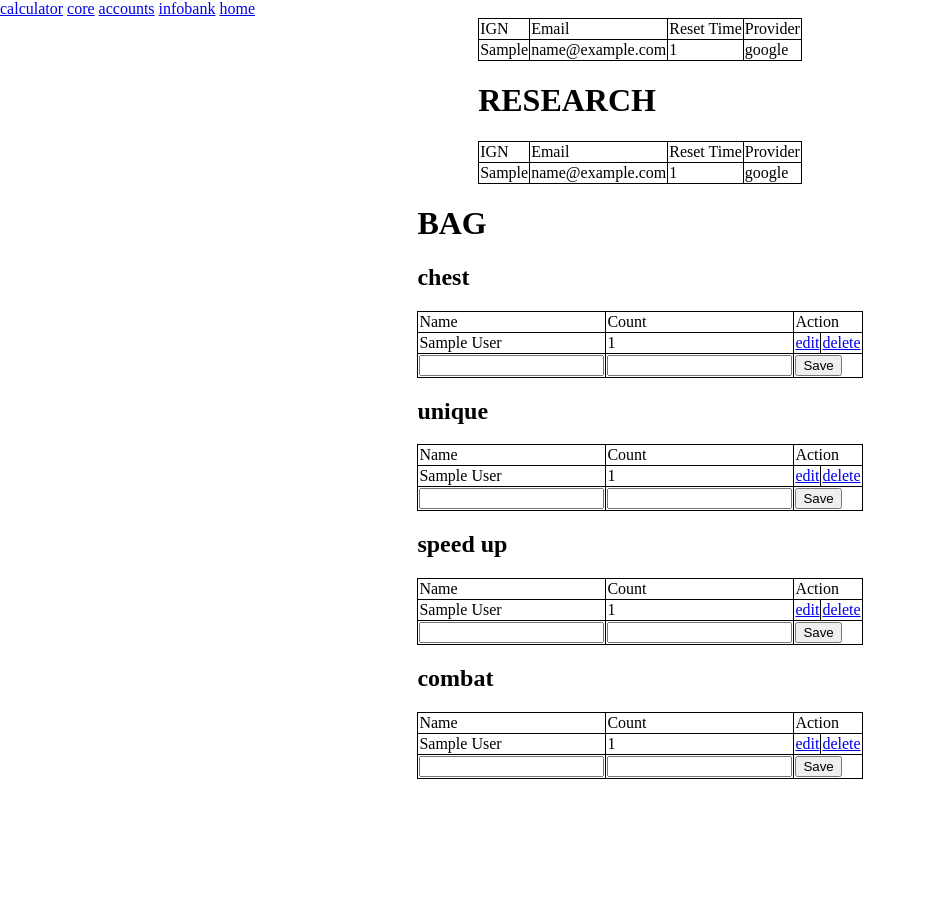
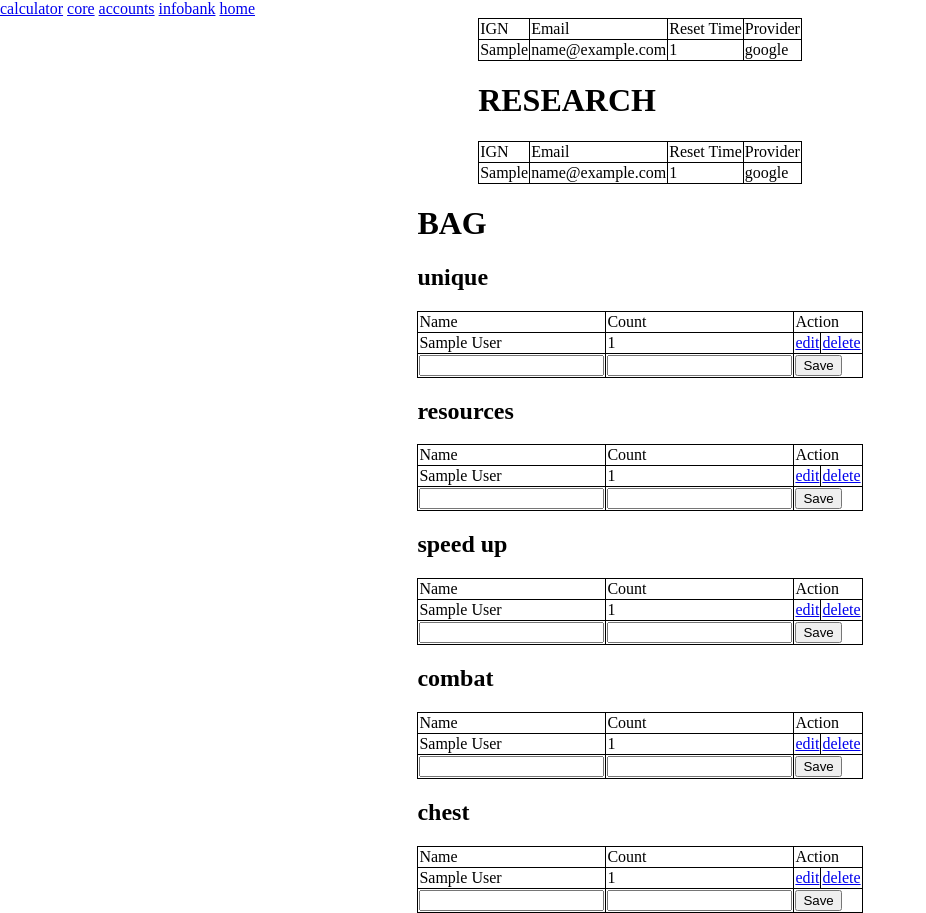
Before and after one commit to chaveniajeffry/lords-mobile-account-management, a Django app: a page that uses lords_mobile_account_management/lm_accounts/templates/lm_accounts/lm_account_details.html in a window 1280 px wide. Shown: the whole page, without its empty margins (0-926 px from the left). Before the commit the page ends 779 px from the top, so only its background shows below. Run offline with Django 3.2, Linux system fonts and the light colour scheme; tables that the repository leaves empty hold one stand-in row (values such as "Sample post").

Commit message:
feat: add bag resources CRUD

```diff
--- a/lords_mobile_account_management/lm_accounts/forms.py
+++ b/lords_mobile_account_management/lm_accounts/forms.py
@@ -1,6 +1,6 @@
 from django import forms
 from django.forms import ModelForm
-from lm_accounts.models import LMUserAccount, LMUserBagChest, LMUserBagUnique, LMUserBagSpeedUp,LMUserBagCombat
+from lm_accounts.models import LMUserAccount, LMUserBagChest, LMUserBagUnique, LMUserBagSpeedUp,LMUserBagCombat, LMUserBagResources
 
 class LMUserAccountForm(ModelForm):
 
@@ -43,3 +43,12 @@ class LMUserBagCombatForm(ModelForm):
         fields = [
             'name', 'count', 'bag_id'
         ]
+
+
+class LMUserBagResourcesForm(ModelForm):
+
+    class Meta:
+        model = LMUserBagResources
+        fields = [
+            'name', 'count', 'bag_id'
+        ]
--- a/lords_mobile_account_management/lm_accounts/templates/lm_accounts/lm_account_details.html
+++ b/lords_mobile_account_management/lm_accounts/templates/lm_accounts/lm_account_details.html
@@ -3,14 +3,16 @@
 <div>
     <div>
         <h1>BAG</h1>
-        <h2>chest</h2>
-        {% include "lm_accounts/lm_bag/lm_bag_chest.html" %}
         <h2>unique</h2>
         {% include "lm_accounts/lm_bag/lm_bag_unique.html" %}
+        <h2>resources</h2>
+        {% include "lm_accounts/lm_bag/lm_bag_resources.html" %}
         <h2>speed up</h2>
         {% include "lm_accounts/lm_bag/lm_bag_speed_up.html" %}
         <h2>combat</h2>
         {% include "lm_accounts/lm_bag/lm_bag_combat.html" %}
+        <h2>chest</h2>
+        {% include "lm_accounts/lm_bag/lm_bag_chest.html" %}
     </div>
 </div>
 <div>
--- /dev/null
+++ b/lords_mobile_account_management/lm_accounts/templates/lm_accounts/lm_bag/lm_bag_resources.html
@@ -0,0 +1,24 @@
+<table>
+    <tr>
+        <td>Name</td>
+        <td>Count</td>
+        <td colspan=2>Action</td>
+    </tr>
+    {% for bag_resources in lm_user_bag_resources %}
+        <tr>
+            <td>{{bag_resources.name}}</td>
+            <td>{{bag_resources.count}}</td>
+            <td><a href="{% url "update-bag-resources" bag_resources.id %}">edit</a></td>
+            <td><a href="{% url "delete-bag-resources" bag_resources.id %}">delete</a></td>
+        </tr>
+    {% endfor %}
+    <tr>
+        <form action="{% url 'create-bag-resources' %}" method="post">
+            {% csrf_token %}
+            <input type="hidden" name="pk" value="{{lm_account.id}}">
+            <td>{{ lm_user_bag_resources_form.name }}</td>
+            <td>{{ lm_user_bag_resources_form.count }}</td>
+            <td colspan=2><input type="submit" value="Save"></td>
+        </form>
+    </tr>
+</table>
--- a/lords_mobile_account_management/lm_accounts/urls.py
+++ b/lords_mobile_account_management/lm_accounts/urls.py
@@ -20,4 +20,7 @@ urlpatterns = [
     path("create-bag-combat/", views.createBagCombat, name="create-bag-combat"),
     path("update-bag-combat/:<str:pk>/", views.updateBagCombat, name="update-bag-combat"),
     path("delete-bag-combat/:<str:pk>/", views.deleteBagCombat, name="delete-bag-combat"),
+    path("create-bag-resources/", views.createBagResources, name="create-bag-resources"),
+    path("update-bag-resources/:<str:pk>/", views.updateBagResources, name="update-bag-resources"),
+    path("delete-bag-resources/:<str:pk>/", views.deleteBagResources, name="delete-bag-resources"),
 ]
--- a/lords_mobile_account_management/lm_accounts/views.py
+++ b/lords_mobile_account_management/lm_accounts/views.py
@@ -2,7 +2,7 @@ from django.shortcuts import render, redirect, get_object_or_404
 from django.contrib.auth.decorators import login_required
 from base.models import LMAccount
 from lm_accounts.models import LMUserAccount,LMUserBag,LMUserBagChest,LMUserBagCombat,LMUserBagResources,LMUserBagSpeedUp,LMUserBagUnique
-from lm_accounts.forms import LMUserAccountForm,LMUserBagChestForm, LMUserBagUniqueForm, LMUserBagSpeedUpForm, LMUserBagCombatForm
+from lm_accounts.forms import LMUserAccountForm,LMUserBagChestForm, LMUserBagUniqueForm, LMUserBagSpeedUpForm, LMUserBagCombatForm, LMUserBagResourcesForm
 
 @login_required
 def home(request):
@@ -40,11 +40,13 @@ def readAccount(request,pk):
     lm_user_bag_unique = LMUserBagUnique.objects.filter(bag_id=lm_user_bag)
     lm_user_bag_speed_up = LMUserBagSpeedUp.objects.filter(bag_id=lm_user_bag)
     lm_user_bag_combat = LMUserBagCombat.objects.filter(bag_id=lm_user_bag)
+    lm_user_bag_resources = LMUserBagResources.objects.filter(bag_id=lm_user_bag)
 
     lm_user_bag_chest_form = LMUserBagChestForm()
     lm_user_bag_unique_form = LMUserBagUniqueForm()
     lm_user_bag_speed_up_form = LMUserBagSpeedUpForm()
     lm_user_bag_combat_form = LMUserBagCombatForm()
+    lm_user_bag_resources_form = LMUserBagResourcesForm()
     context = {
         "lm_account":lm_account,
 
@@ -52,11 +54,13 @@ def readAccount(request,pk):
         "lm_user_bag_chest_form":lm_user_bag_chest_form,
         "lm_user_bag_unique":lm_user_bag_unique,
         "lm_user_bag_combat":lm_user_bag_combat,
+        "lm_user_bag_resources":lm_user_bag_resources,
 
         "lm_user_bag_unique_form":lm_user_bag_unique_form,
         "lm_user_bag_speed_up":lm_user_bag_speed_up,
         "lm_user_bag_speed_up_form":lm_user_bag_speed_up_form,
         "lm_user_bag_combat_form":lm_user_bag_combat_form,
+        "lm_user_bag_resources_form":lm_user_bag_resources_form,
     }
     return render(request,'lm_accounts/lm_account_details.html',context)
 
@@ -244,3 +248,44 @@ def deleteBagCombat(request,pk):
     lm_account = get_object_or_404(LMUserAccount, id=lm_user_bag.account_id.id)
     lm_user_bag_combat.delete()
     return redirect("read-lm-account", pk=lm_account.id)
+
+# LMUserBagResources
+
+def createBagResources(request):
+    if request.method == "POST":
+        name = request.POST.get("name")
+        count = request.POST.get("count")
+        account_id = request.POST.get("pk")
+        lm_account = get_object_or_404(LMUserAccount, id=account_id)
+        lm_bag = LMUserBag.objects.get(account_id=lm_account)
+        LMUserBagResources.objects.create(
+            name=name,
+            count=count,
+            bag_id=lm_bag,
+        )
+        return redirect("read-lm-account", pk=account_id)
+
+def updateBagResources(request,pk):
+    lm_user_bag_resources = get_object_or_404(LMUserBagResources, id=pk)
+    lm_user_bag = get_object_or_404(LMUserBag, id=lm_user_bag_resources.bag_id.id)
+    lm_account = get_object_or_404(LMUserAccount, id=lm_user_bag.account_id.id)
+    lm_user_bag_resources_form = LMUserBagResourcesForm(instance=lm_user_bag_resources)
+    if request.method == "POST":
+        name = request.POST.get("name")
+        count = request.POST.get("count")
+        lm_user_bag_resources.name = name
+        lm_user_bag_resources.count = count
+        lm_user_bag_resources.save()
+        return redirect("read-lm-account", pk=lm_account.id)
+    context = {
+        "lm_account":lm_account,
+        "lm_user_bag_resources_form":lm_user_bag_resources_form,
+    }
+    return render(request,'lm_accounts/lm_bag/lm_bag_resources_update.html',context)
+
+def deleteBagResources(request,pk):
+    lm_user_bag_resources = get_object_or_404(LMUserBagResources, id=pk)
+    lm_user_bag = get_object_or_404(LMUserBag, id=lm_user_bag_resources.bag_id.id)
+    lm_account = get_object_or_404(LMUserAccount, id=lm_user_bag.account_id.id)
+    lm_user_bag_resources.delete()
+    return redirect("read-lm-account", pk=lm_account.id)
```
Also changed, not shown: lords_mobile_account_management/lm_accounts/templates/lm_accounts/lm_bag/lm_bag_resources_update.html (added, +12 -0 lines).
